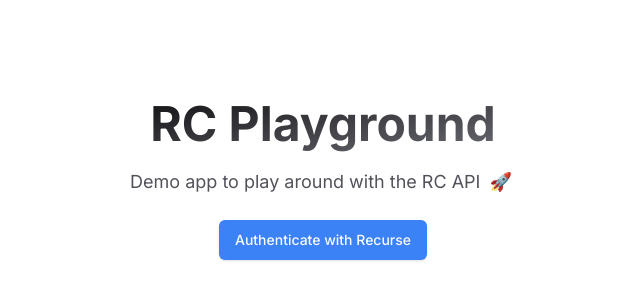
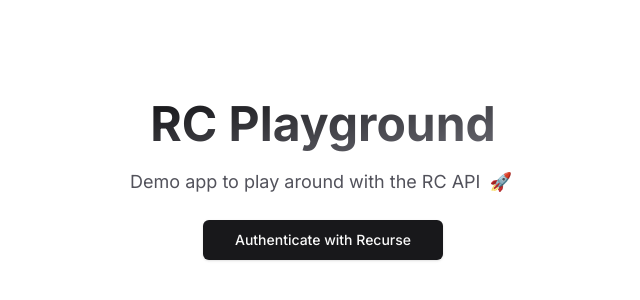
Before and after one commit to reichert621/rc-playground, a Next.js app: page / in a window 1280 px wide. Shown: the part 178-478 px from the top of the page, without its empty margins (317-957 px from the left). Built offline with nearby package versions, Linux system fonts and the light colour scheme; no server answers.

Commit message:
Small adjustments

```diff
--- a/pages/index.tsx
+++ b/pages/index.tsx
@@ -3,10 +3,10 @@
 
 import {cn} from '@/lib/utils';
 import {signIn, signOut, useSession} from 'next-auth/react';
+import {Button} from '@/components/ui/button';
 
 const IndexPage: NextPage = () => {
   const {data: session} = useSession();
-  const notLoggedIn = session === null;
 
   return (
     <div
@@ -24,26 +24,21 @@
             <span className="mx-1">🚀</span>
           </p>
           <br />
-          {notLoggedIn && (
-            <button
-              className="ring-offset-background focus-visible:ring-ring inline-flex h-10 items-center justify-center whitespace-nowrap rounded-md bg-blue-500 px-4 py-2 text-sm font-medium text-gray-50 shadow transition-colors hover:bg-blue-600 focus:outline-none focus:ring-1 focus:ring-blue-700 focus-visible:outline-none focus-visible:ring-2 focus-visible:ring-offset-2 disabled:pointer-events-none disabled:opacity-50"
-              onClick={() => signIn()}
-            >
+
+          {session ? (
+            <div className="flex flex-col items-center gap-4">
+              <pre className="max-w-2xl overflow-auto whitespace-pre rounded bg-zinc-900 p-3 text-left text-sm text-zinc-100">
+                <code>{JSON.stringify(session.user, null, 2)}</code>
+              </pre>
+
+              <Button size="lg" variant="outline" onClick={() => signOut()}>
+                Sign Out
+              </Button>
+            </div>
+          ) : (
+            <Button size="lg" onClick={() => signIn()}>
               Authenticate with Recurse
-            </button>
-          )}
-          {session && (
-            <div className="flex flex-col items-center">
-              <p>
-                Access Token <strong>{session?.user.token}</strong>
-              </p>
-              <button
-                className="ring-offset-background focus-visible:ring-ring inline-flex h-10 items-center justify-center whitespace-nowrap rounded-md bg-blue-500 px-4 py-2 text-sm font-medium text-gray-50 shadow transition-colors hover:bg-blue-600 focus:outline-none focus:ring-1 focus:ring-blue-700 focus-visible:outline-none focus-visible:ring-2 focus-visible:ring-offset-2 disabled:pointer-events-none disabled:opacity-50"
-                onClick={() => signOut()}
-              >
-                Sign Out
-              </button>
-            </div>
+            </Button>
           )}
         </div>
       </main>
```
